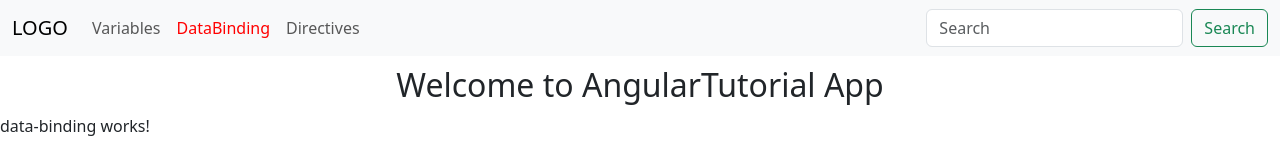
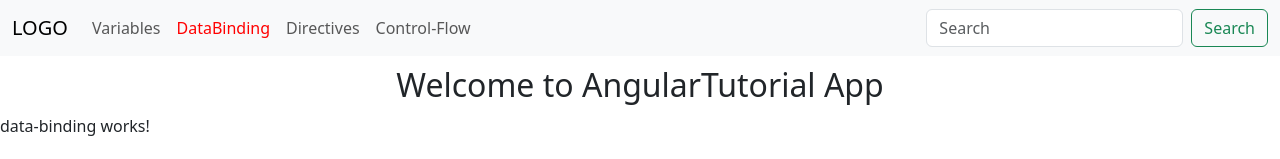
Before and after one commit to venkateshthooti/Angular22Tutorial, an Angular app: page /data-binding in a window 1280 px wide. Shown: the top 159 px of the page. Built offline with nearby package versions, Linux system fonts and the light colour scheme.

Commit message:
Control flow component router link code added

```diff
--- a/src/app/app.html
+++ b/src/app/app.html
@@ -15,6 +15,9 @@
         <li class="nav-item">
           <a class="nav-link" routerLinkActive="active" routerLink="directives">Directives</a>
         </li>
+        <li class="nav-item">
+          <a class="nav-link" routerLinkActive="active" routerLink="control-flow">Control-Flow</a>
+        </li>
 
       </ul>
       <form class="d-flex" role="search">
--- a/src/app/app.routes.ts
+++ b/src/app/app.routes.ts
@@ -2,6 +2,7 @@ import { Routes } from '@angular/router';
 import { Variables } from './components/variables/variables';
 import { DataBinding } from './components/data-binding/data-binding';
 import { Directives } from './components/directives/directives';
+import { ControlFlow } from './components/control-flow/control-flow';
 
 export const routes: Routes = [
     {
@@ -17,6 +18,10 @@ export const routes: Routes = [
         component: Directives
     },
     {
+        path: 'control-flow',
+        component: ControlFlow
+    },
+    {
         path: '',
         redirectTo: 'data-binding',
         pathMatch: 'full'
--- /dev/null
+++ b/src/app/components/control-flow/control-flow.html
@@ -0,0 +1 @@
+<p>control-flow works!</p>
```
Also changed, not shown: src/app/components/control-flow/control-flow.ts (added, +9 -0 lines), src/app/components/control-flow/control-flow.scss (added), 1 other file (tests, documents, lock files or other folders).
